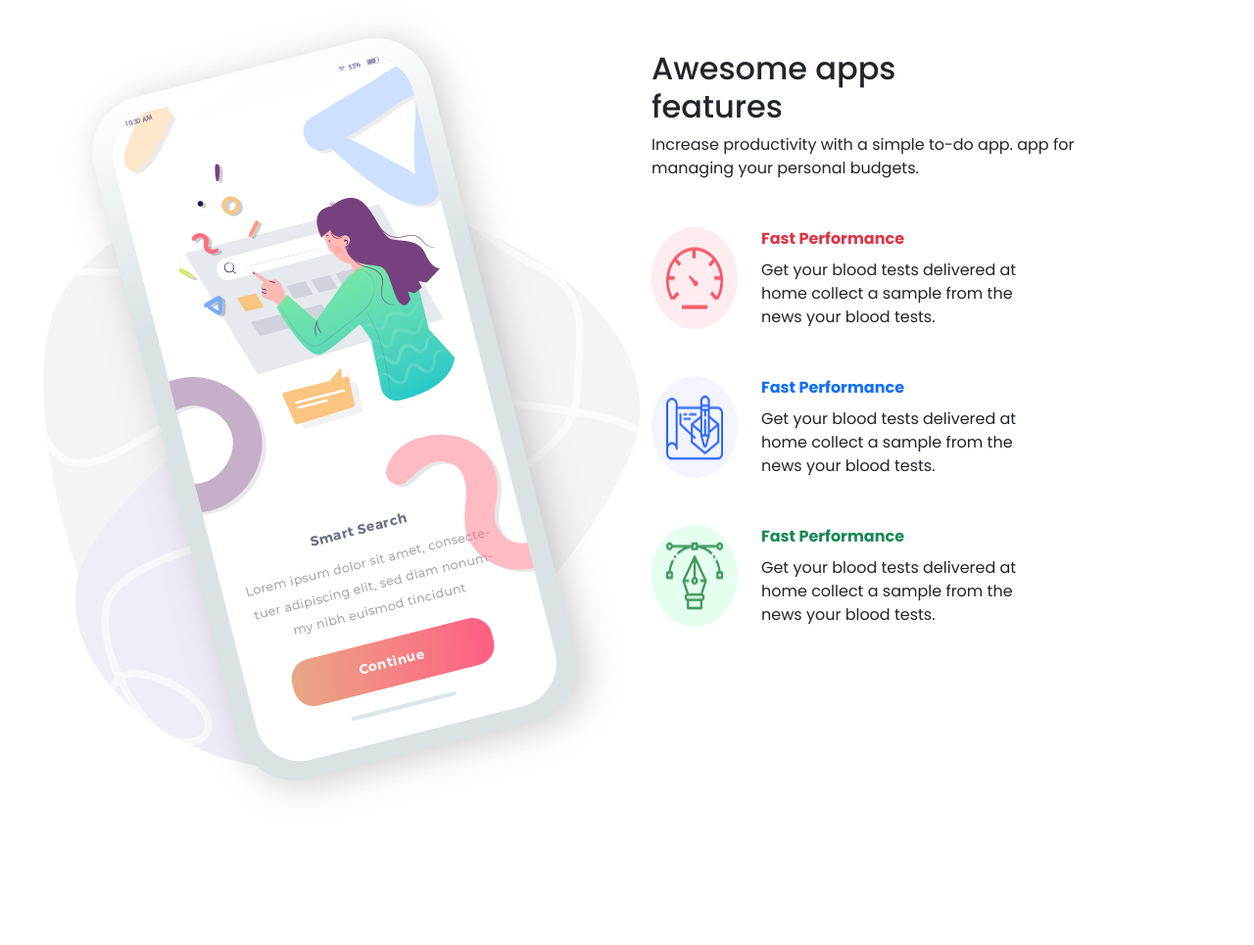
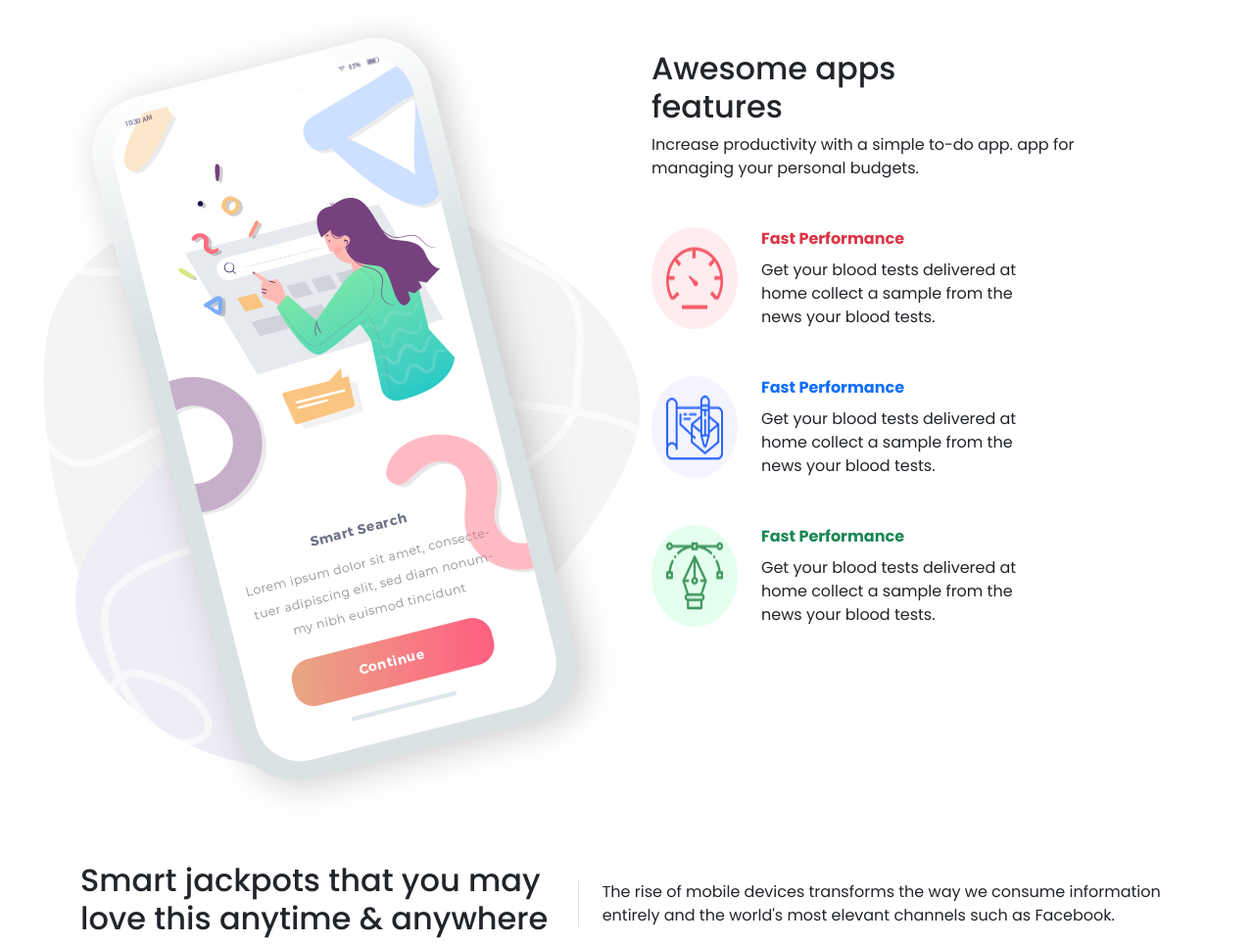
Before and after one commit to rifatptk/appLandingPage, a plain HTML site: page index.html in a window 1280 px wide. Shown: the part 1181-2146 px from the top of the page at 98% size. Before the commit the page ends 2061 px from the top, so only its background shows below. Drawn offline with Linux system fonts and the light colour scheme.

Commit message:
smart jackpot done

```diff
--- a/index.html
+++ b/index.html
@@ -148,6 +148,18 @@
   </div>
 </div>
 <!-- app feature area end -->
+
+<!-- smart jackpot start -->
+<div class="container d-flex align-items-center justify-content-around">
+  <h2 >Smart jackpots that
+    you may love this
+    anytime & anywhere</h2>
+    <p class="border-start ps-4">The rise of mobile devices transforms the way we
+      consume information entirely and the world's most
+      elevant channels such as Facebook.</p>
+</div>
+<!-- smart jackpot end -->
+
 <!-- bootstrap js -->
     <script src="vendors/bootstrap/bootstrap.bundle.min.js"></script>
 </body>
```
